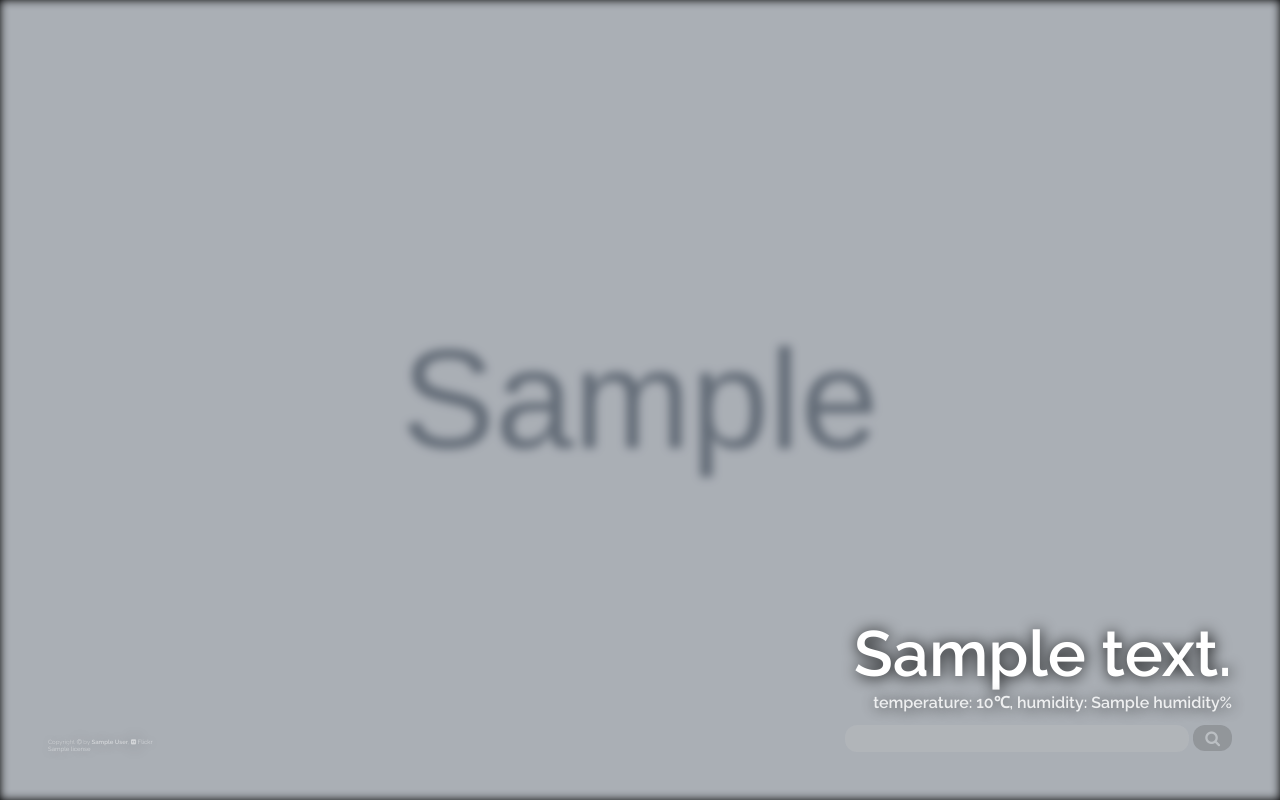
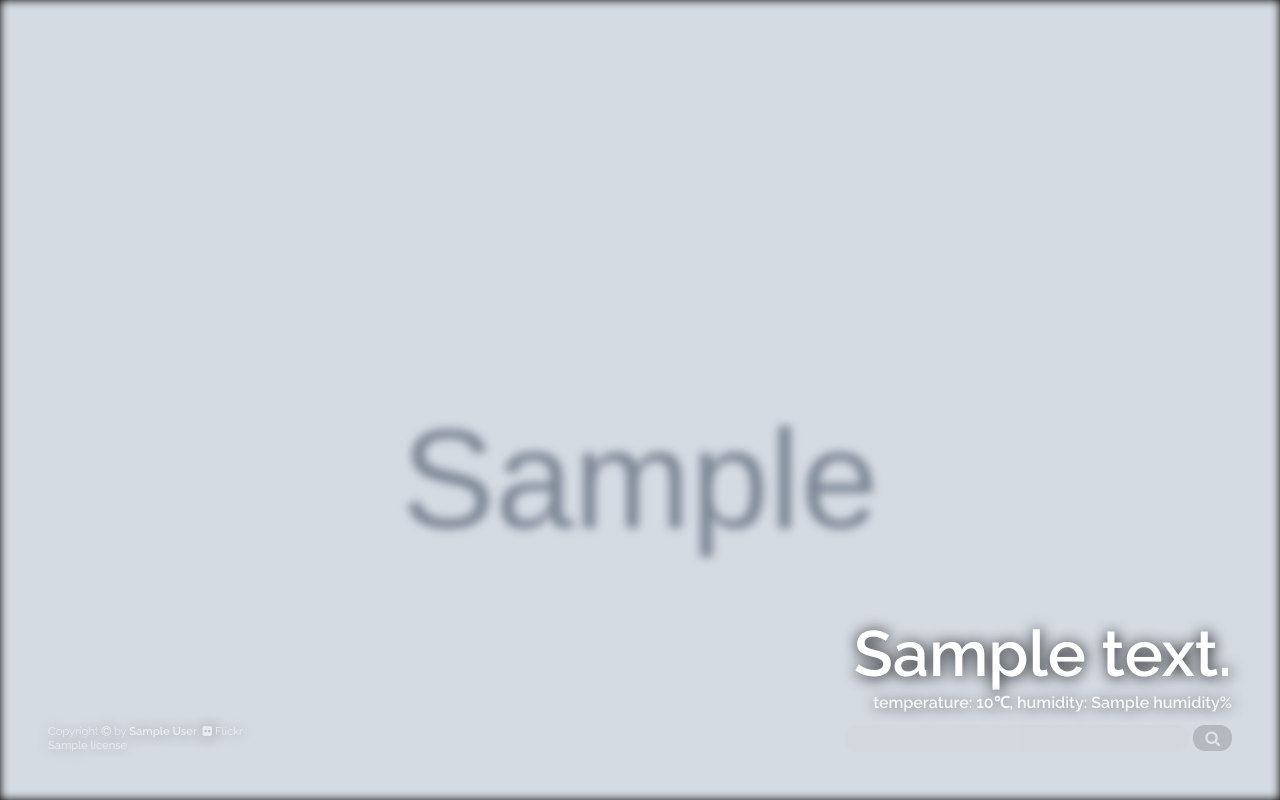
Before and after one commit to rishubil/tonic, a Flask app: template app/templates/index.html in a window 1280 px wide. Run offline with Flask 2, Linux system fonts and the light colour scheme; the template is opened without the code that fills it: most values are stand-ins (such as "Sample title", 1, 10 or a date in 2020); grey boxes marked "Sample" are stand-in pictures; some libraries are stand-ins or nearby versions.

Commit message:
change some css

```diff
--- a/app/static/css/index.css
+++ b/app/static/css/index.css
@@ -2,9 +2,28 @@ body {
     background-color: black;
 }
 
+body:before {
+    content: "";
+    width: 100%;
+    height: 100%;
+    position: absolute;
+    z-index: -1;
+    display: block;
+    top: 0;
+    left: 0;
+    -webkit-background-size: cover;
+    -moz-background-size: cover;
+    -o-background-size: cover;
+    background-size: cover;
+    -webkit-filter: blur(5px);
+    -moz-filter: blur(5px);
+    -o-filter: blur(5px);
+    -ms-filter: blur(5px);
+    filter: blur(5px);
+}
+
 #main {
     width: 100%;
-    /*height: 100%;*/
     position: absolute;
     bottom: 0;
     right: 0;
@@ -19,7 +38,7 @@ body {
 }
 
 .license-text {
-    font-size: 0.3em;
+    font-size: 0.7em;
     margin: 0px;
     opacity: 0.5;
     font-weight: 400;
--- a/app/static/js/index.js
+++ b/app/static/js/index.js
@@ -1,8 +1,4 @@
 $(document).ready(function() {
-    $('#bg').foggy({
-        blurRadius: 5,
-        opacity: 0.8
-    });
     var $button = $('#search-input');
     $button.focusin(function() {
         console.log("in")
--- a/app/templates/index.html
+++ b/app/templates/index.html
@@ -8,25 +8,15 @@
     <link href='//fonts.googleapis.com/css?family=Raleway:400,600' rel='stylesheet' type='text/css'>
 
     <script src="//ajax.googleapis.com/ajax/libs/jquery/2.1.1/jquery.min.js"></script>
-    <script src="{{ url_for('static', filename='js/foggy.js') }}"></script>
     <script src="{{ url_for('static', filename='js/index.js') }}"></script>
     <style type="text/css">
-        #bg {
-            background: url({{ photo['imageUrl'] }}) no-repeat center center fixed;
-            width: 100%;
-            height: 100%;
-            position: absolute;
-            top: 0;
-            left: 0;
-            -webkit-background-size: cover;
-            -moz-background-size: cover;
-            -o-background-size: cover;
-            background-size: cover;
+        body:before {
+            background-image: url({{ photo['imageUrl'] }});
         }
     </style>
 </head>
 <body>
-    <div id="bg"></div>
+    <div class="bg"></div>
     <div id="main">
         <p class="weather-description">{{ weather['description'] }}</p>
         <p class="weather-info">temperature: {{ weather['temp'] }}&#8451;,  humidity: {{ weather['humidity'] }}%</p>
```
